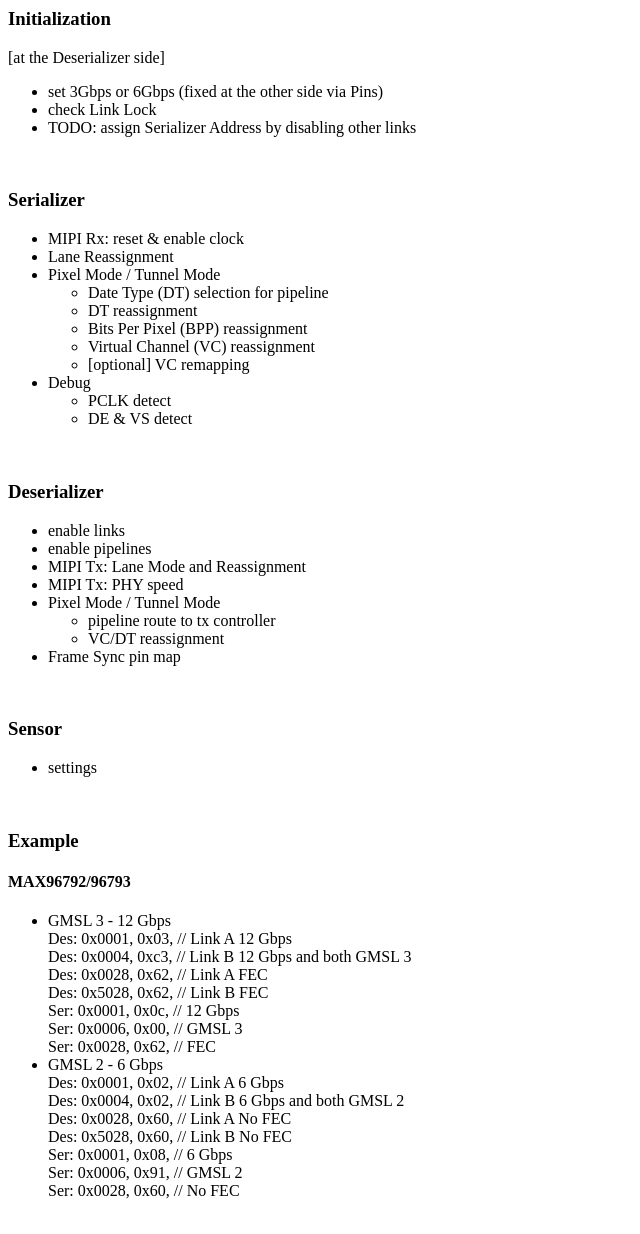
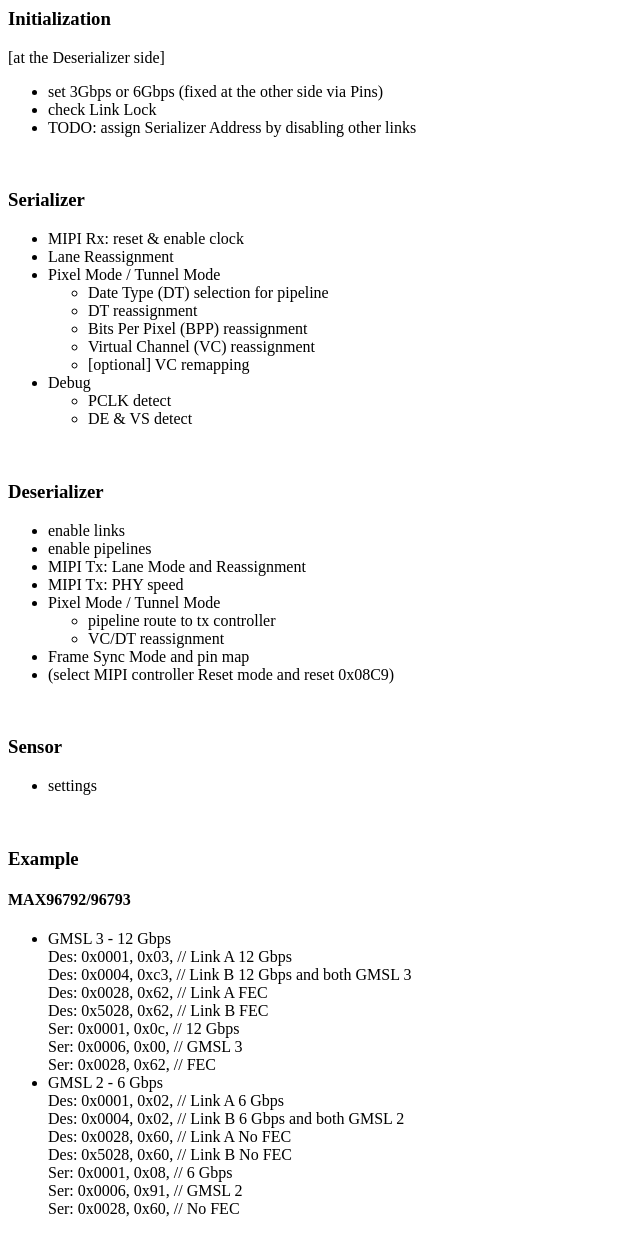
Before and after one commit to czarsir/sir, a Jekyll site: the page built from _posts/technik/2022-11-23-com-serdes.html, in a window 1280 px wide. Shown: the whole page, without its empty margins (0-640 px from the left). Built offline with Jekyll 4.4.1, drawn with Linux system fonts in a browser that asks for light colours.

Commit message:
[serdes] update controller reset

```diff
--- a/_posts/technik/2022-11-23-com-serdes.html
+++ b/_posts/technik/2022-11-23-com-serdes.html
@@ -50,7 +50,8 @@ layout: addins
 		<li>pipeline route to tx controller</li>
 		<li>VC/DT reassignment</li>
 	</ul>
-	<li>Frame Sync pin map</li>
+	<li>Frame Sync Mode and pin map</li>
+	<li>(select MIPI controller Reset mode and reset 0x08C9)</li>
 </ul>
 
 
```
